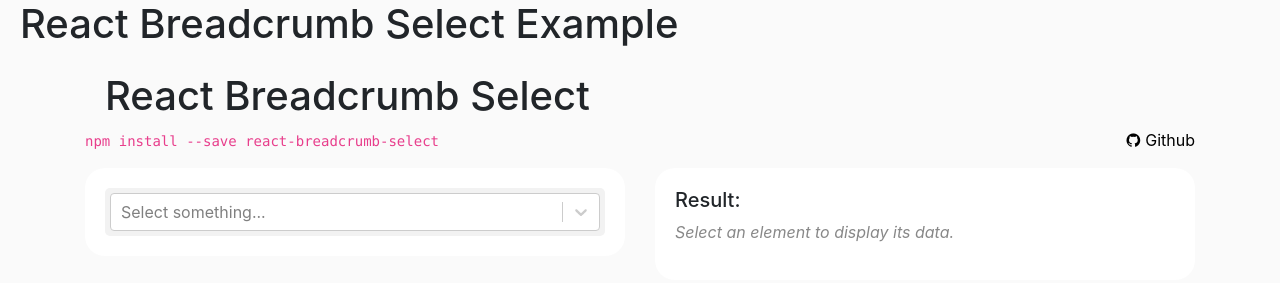
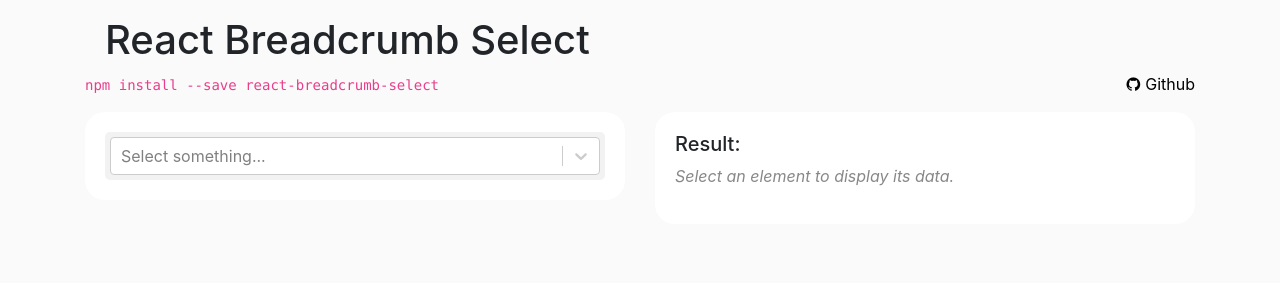
Before and after one commit to piRstone/react-breadcrumb-select, a React app: page index.html in a window 1280 px wide. Built offline with nearby package versions, Linux system fonts and the light colour scheme; files whose address does not match are found by name.

Commit message:
Clean example title

```diff
--- a/index.html
+++ b/index.html
@@ -33,7 +33,6 @@
   <!--[if lt IE 8]>
     <p class="browsehappy">You are using an <strong>outdated</strong> browser. Please <a href="http://browsehappy.com/">upgrade your browser</a> to improve your experience.</p>
     <![endif]-->
-  <h1>React Breadcrumb Select Example</h1>
   <div id="app">
     <h3>If you can see this, something is broken (or JS is not enabled)!</h3>
   </div>
```
